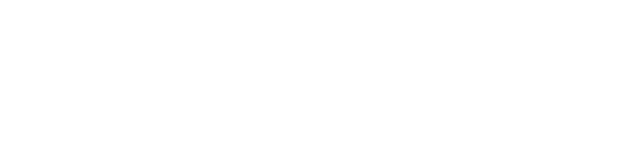
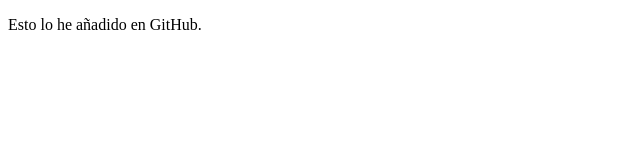
Before and after one commit to MarkelGit/holaGit, a plain HTML site: page src/index.html in a window 1280 px wide. Shown: the whole page, without its empty margins (0-640 px from the left). Drawn offline with Linux system fonts and the light colour scheme.

Commit message:
Update index.html
Prueba desde GitHub.

```diff
--- a/src/index.html
+++ b/src/index.html
@@ -7,6 +7,6 @@
     <title>Document</title>
 </head>
 <body>
-
+    <p>Esto lo he añadido en GitHub.</p>
 </body>
 </html>
```
